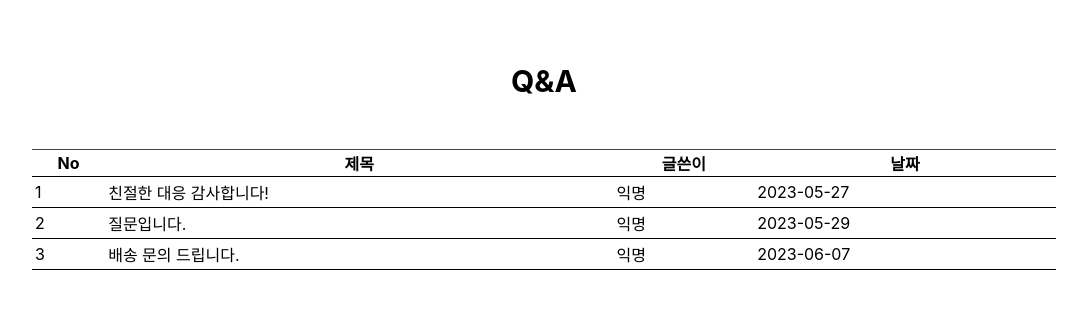
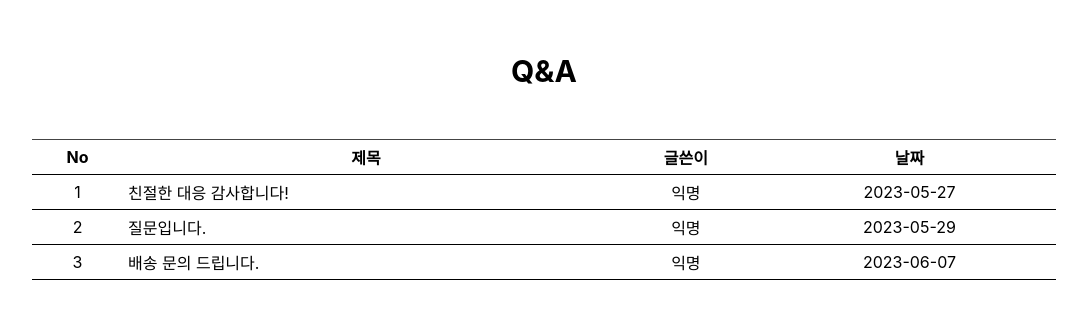
Before and after one commit to hyunjun9788/React_mission2, a React (Create React App) app: page / in a window 1280 px wide. Shown: the part 234-544 px from the top of the page, without its empty margins (96-1183 px from the left). Built offline with nearby package versions, Linux system fonts and the light colour scheme.

Commit message:
feat: text 정렬

```diff
--- a/src/App.css
+++ b/src/App.css
@@ -18,9 +18,19 @@ table{
     border-left: none;
     border-right: none;
 }
+tr>th{
+    padding:5px;
+}
 td{
     border: 1px solid black;
     border-left:none;
     border-right: none;
-    padding:3px;
+    padding:5px;
 }
+
+tr>td{
+    text-align: center;
+}
+.content1,.content2,.content3{
+    text-align: left;
+}
--- a/src/App.js
+++ b/src/App.js
@@ -16,19 +16,19 @@ function App() {
                 <tbody>
                 <tr>
                     <td>1</td>
-                    <td>친절한 대응 감사합니다!</td>
+                    <td className='content1'>친절한 대응 감사합니다!</td>
                     <td>익명</td>
                     <td>2023-05-27</td>
                 </tr>
                 <tr>
                     <td>2</td>
-                    <td>질문입니다.</td>
+                    <td className='content2'>질문입니다.</td>
                     <td>익명</td>
                     <td>2023-05-29</td>
                 </tr>
                 <tr>
                     <td>3</td>
-                    <td>배송 문의 드립니다.</td>
+                    <td className='content3'>배송 문의 드립니다.</td>
                     <td>익명</td>
                     <td>2023-06-07</td>
                 </tr>
```
